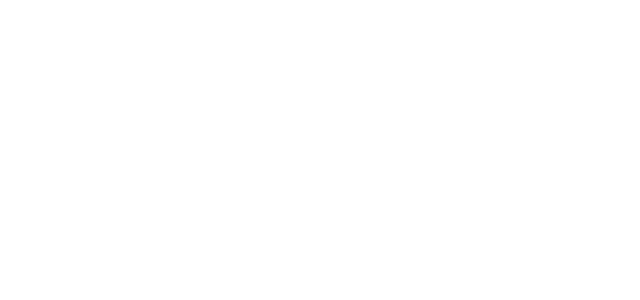
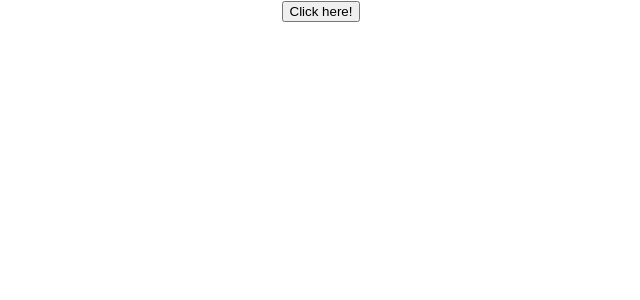
Before and after one commit to DevKaioD/react-projects, a React (Create React App) app in the folder hello/: page / in a window 1280 px wide. Shown: the top 300 px of the page, without its empty margins (319-959 px from the left). Built offline with nearby package versions, Linux system fonts and the light colour scheme.

Commit message:
general att

```diff
--- a/hello/src/App.js
+++ b/hello/src/App.js
@@ -1,18 +1,17 @@
-import logo from './logo.svg';
+import React, { Component } from 'react';
 import './App.css';
 import Greet from './components/greet';
 import Welcome from './components/welcome';
 import Hello from './components/hello';
 import Message from './components/message';
 import Counter from './components/counter';
-import functionClick from './components/functionClick';
-import { Component } from 'react';
+import FunctionClick from './components/functionClick';
 
 class App extends Component {
   render() {
     return (
     <div className="App">
-      <functionClick />
+      <FunctionClick />
       {/*<Counter />
       <Message />
       <Hello />
--- a/hello/src/components/functionClick.js
+++ b/hello/src/components/functionClick.js
@@ -3,7 +3,7 @@
 function functionClick() {
   return (
     <div>
-        <button>Click</button>
+        <button>Click here!</button>
     </div>
   )
 }
```
